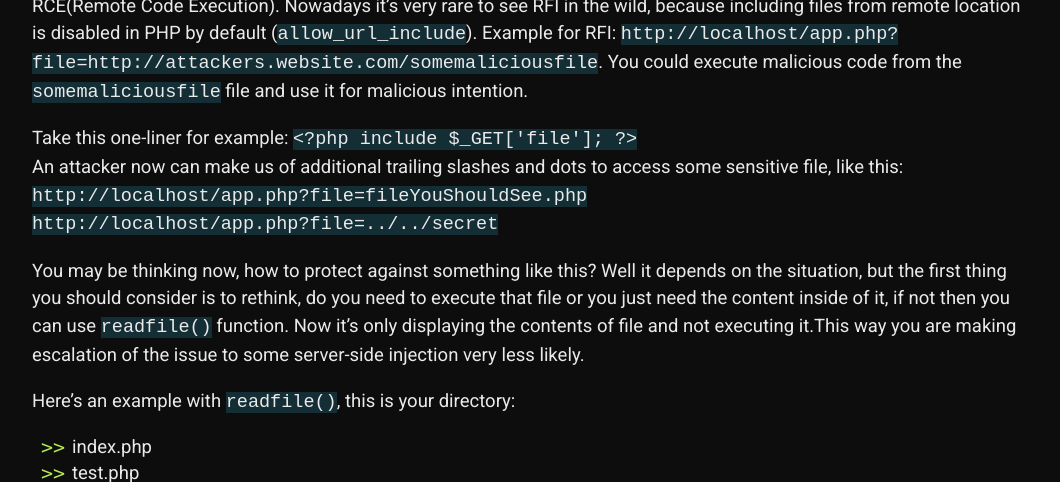
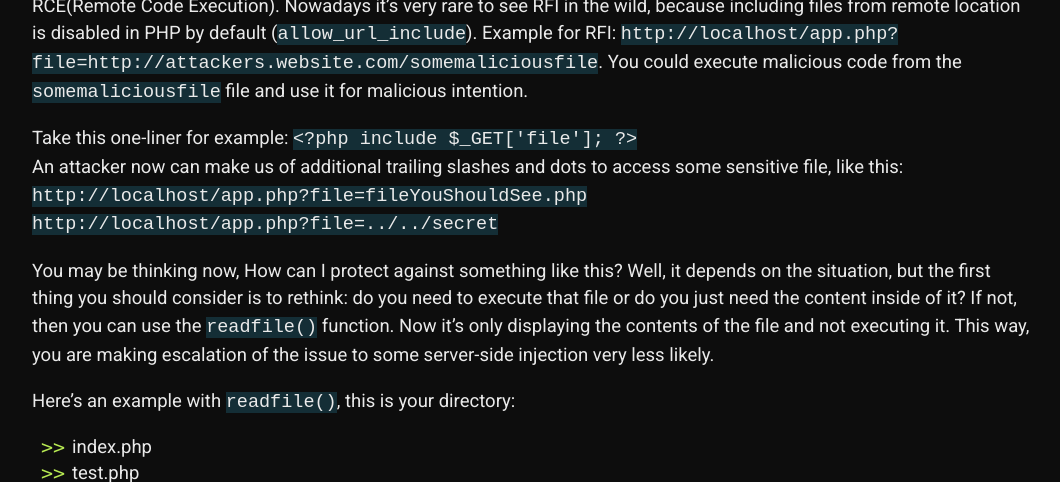
Before and after one commit to 20kilograma/blog, a Jekyll site: the page built from php-sec.md, in a window 1280 px wide and 900 px high, scrolled down 9485 px, cut to the strip 0-482 px from the top of the window. Shown: the whole strip, without its empty margins (108-1168 px from the left). Built offline with Jekyll 4.4.1, drawn with Linux system fonts in a browser that asks for light colours; some web fonts are replaced; our own code applies the rules of GitHub Pages for plain Markdown files.

Commit message:
Update php-sec.md

```diff
--- a/php-sec.md
+++ b/php-sec.md
@@ -180,7 +180,7 @@ An attacker now can make us of additional trailing slashes and dots to access so
 <code>http://localhost/app.php?file=fileYouShouldSee.php</code><br>
 <code>http://localhost/app.php?file=../../secret</code><br>
 
-You may be thinking now, how to protect against something like this? Well it depends on the situation, but the first thing you should consider is to rethink, do you need to execute that file or you just need the content inside of it, if not then you can use <code>readfile()</code> function. Now it's only displaying the contents of file and not executing it.This way you are making escalation of the issue to some server-side injection very less likely.
+You may be thinking now, How can I protect against something like this? Well, it depends on the situation, but the first thing you should consider is to rethink: do you need to execute that file or do you just need the content inside of it? If not, then you can use the <code>readfile()</code> function. Now it's only displaying the contents of the file and not executing it. This way, you are making escalation of the issue to some server-side injection very less likely.
 
 Here's an example with <code>readfile()</code>,
 this is your directory:
```
